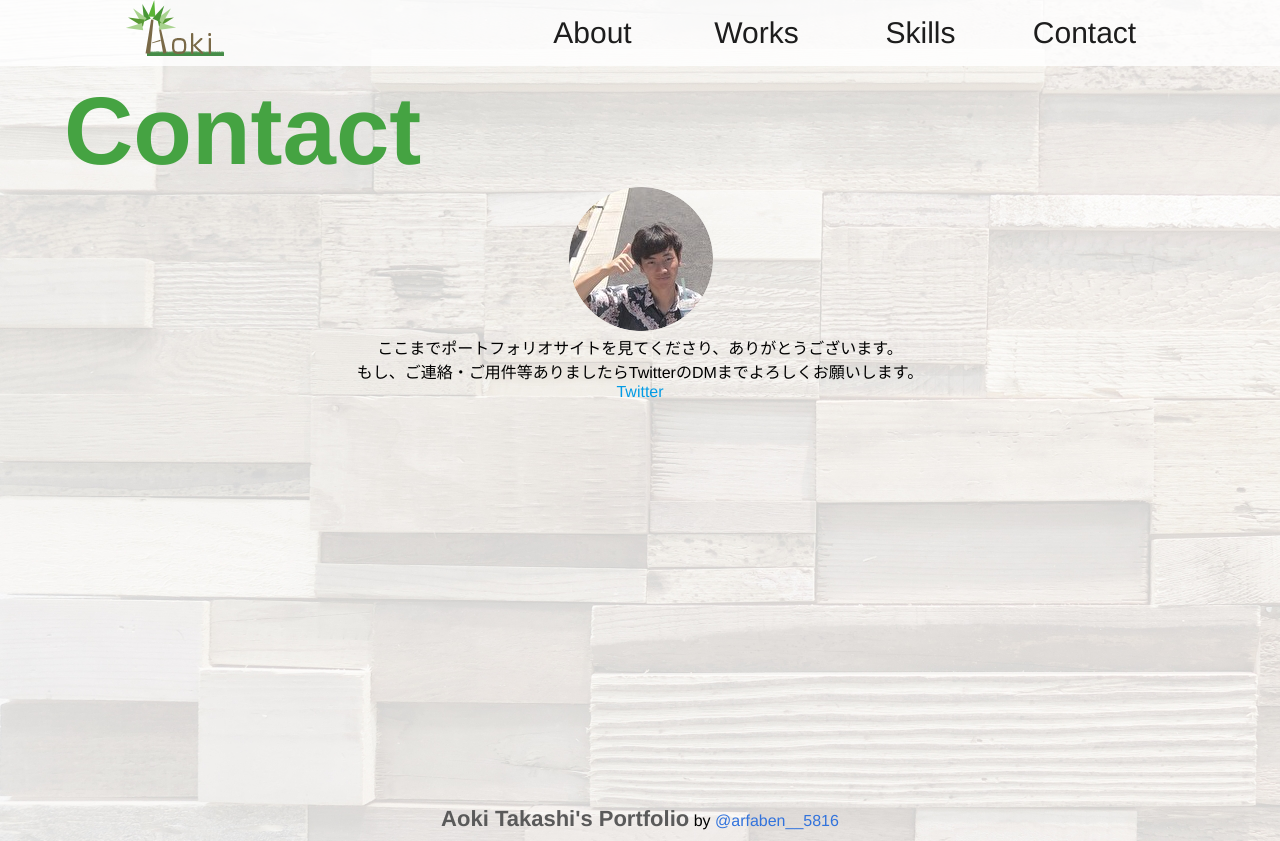
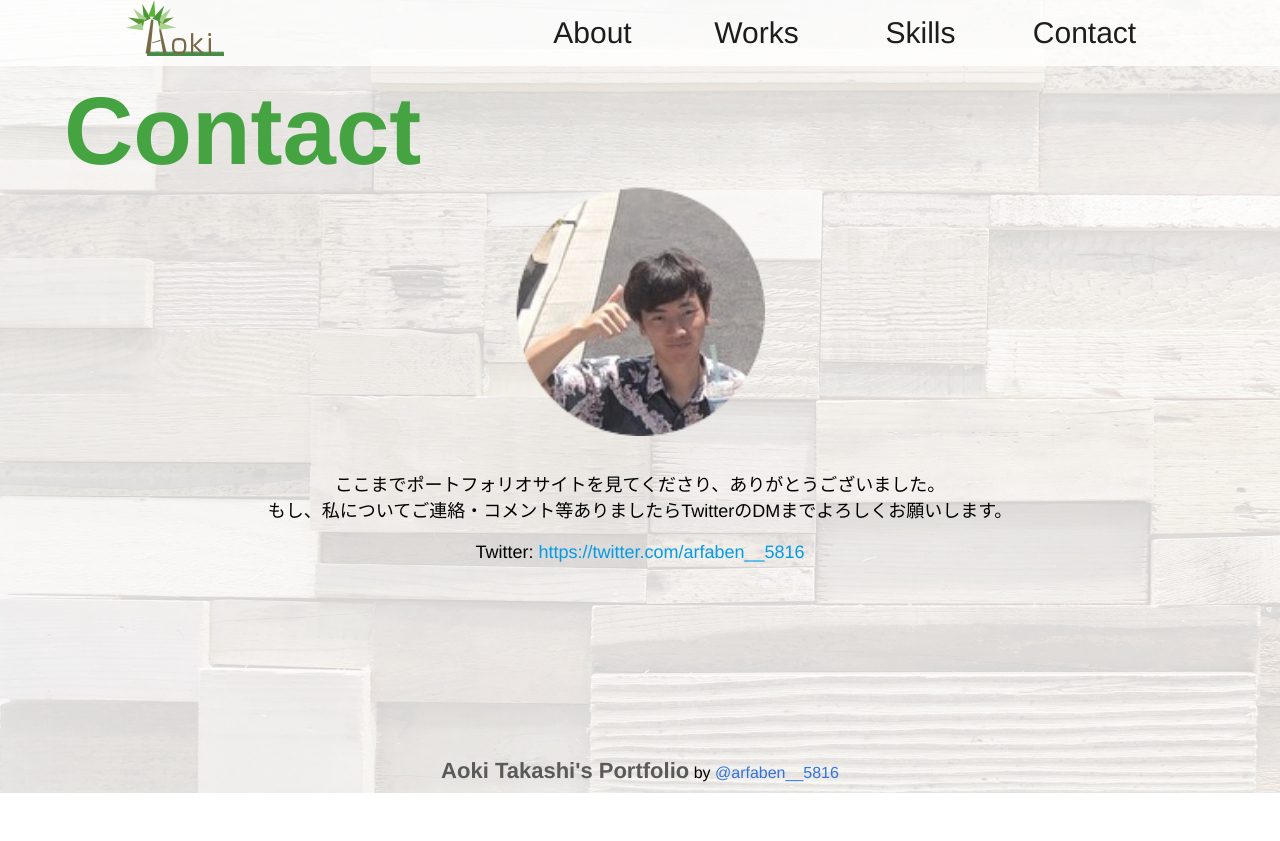
Before and after one commit to TakashiAoki5816/Portfolio, a Vue app in the folder vue-project/: page /#/contact in a window 1280 px wide. After the commit the page ends 800 px from the top, so only its background shows below. Built offline with nearby package versions, Linux system fonts and the light colour scheme.

Commit message:
Create contact.vue

```diff
--- a/vue-project/src/App.vue
+++ b/vue-project/src/App.vue
@@ -43,6 +43,10 @@ h2 {
   font-size: 4em;
 }
 
+.bluelink {
+  color: #039be5;
+}
+
 #app {
   font-family: 'Avenir', Helvetica, Arial, sans-serif;
   -webkit-font-smoothing: antialiased;
--- a/vue-project/src/components/about.vue
+++ b/vue-project/src/components/about.vue
@@ -167,10 +167,6 @@ a, span {
   color: rgb(29, 29, 29);
 }
 
-.bluelink {
-  color: #039be5;
-}
-
 .sentense {
   font-weight: bold;
 }
--- a/vue-project/src/components/contact.vue
+++ b/vue-project/src/components/contact.vue
@@ -1,5 +1,5 @@
 <template>
-  <div class="wrapper">
+  <div class="contact-wrapper">
     <div class="title-header">
       <div class="title">
         <h2>Contact</h2>
@@ -7,9 +7,9 @@
     </div>
     <img src="../assets/profile-img.png" class="contact-img">
     <div class="contact-content">
-      <p>ここまでポートフォリオサイトを見てくださり、ありがとうございます。</p>
-      <p>もし、ご連絡・ご用件等ありましたらTwitterのDMまでよろしくお願いします。</p>
-      <p><a href="https://twitter.com/arfaben__5816" class="bluelink" target="_blank" rel="noopener noreferrer">Twitter</a></p>
+      <p>ここまでポートフォリオサイトを見てくださり、ありがとうございました。</p>
+      <p>もし、私についてご連絡・コメント等ありましたらTwitterのDMまでよろしくお願いします。</p>
+      <p class="twitter-link">Twitter:<a href="https://twitter.com/arfaben__5816" class="bluelink" target="_blank" rel="noopener noreferrer"> https://twitter.com/arfaben__5816</a></p>
     </div>
   </div>
 </template>
@@ -18,4 +18,23 @@
 </script>
 
 <style>
+.contact-wrapper {
+  width: 90vw;
+  height: 84vh;
+  margin: 10px auto;
+}
+
+.contact-img {
+  height: 250px;
+  width: 250px;
+}
+
+.contact-content {
+  margin-top: 30px;
+  font-size: 18px;
+}
+
+.twitter-link {
+  margin-top: 20px;
+}
 </style>
```
